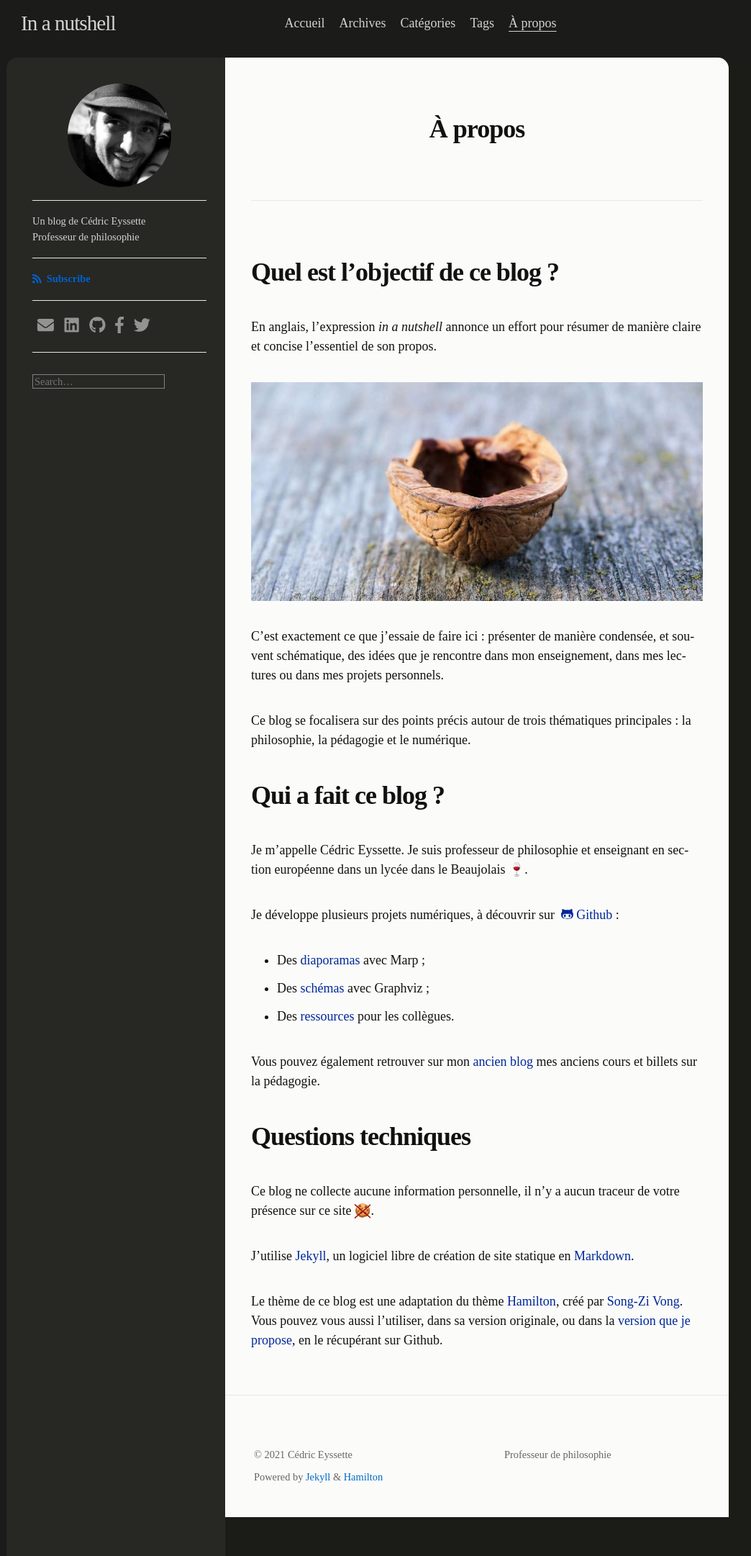
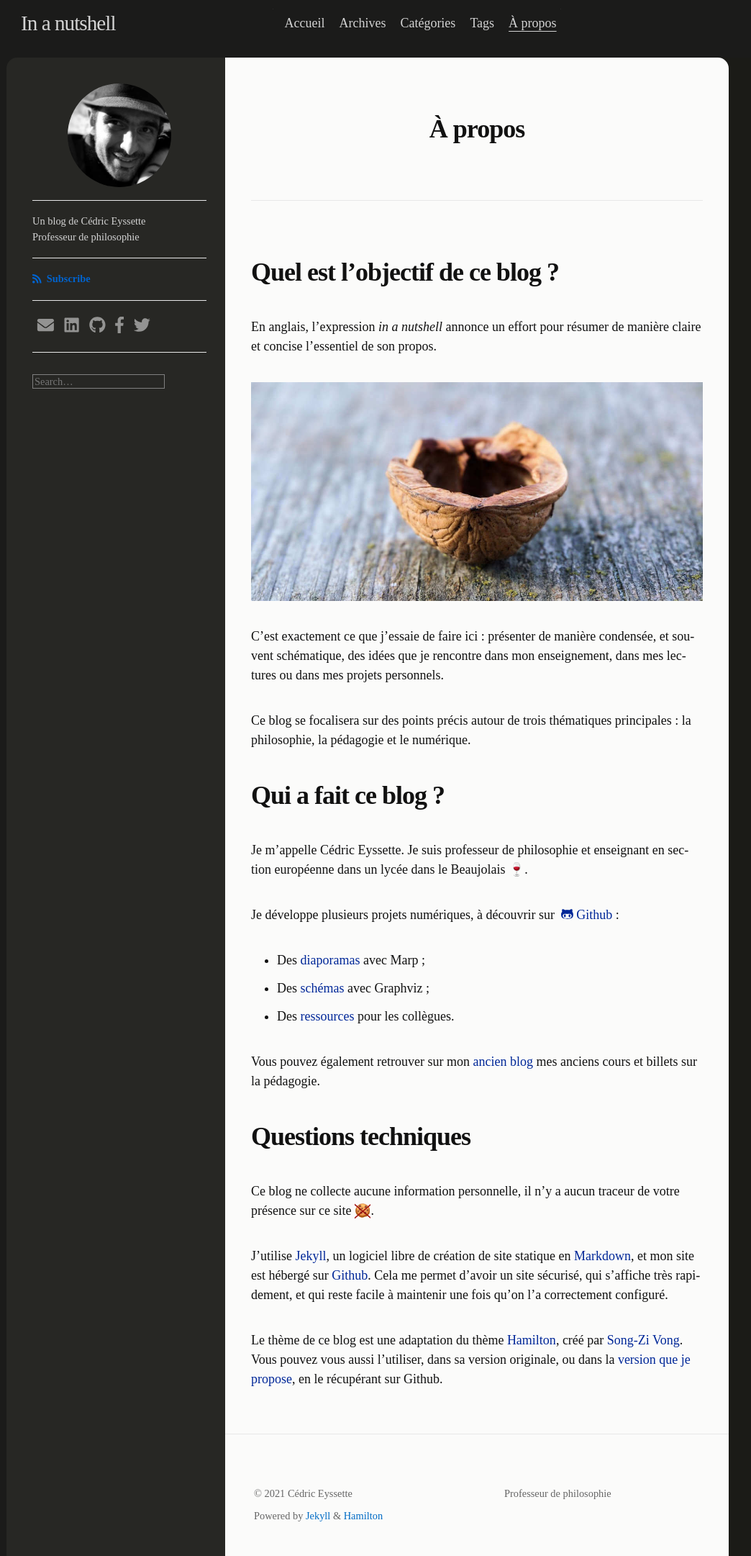
Before and after one commit to eyssette/Blog, a Jekyll site: the page built from about.md, in a window 1280 px wide. Shown: the whole page at 72% size, without its empty margins (107-1151 px from the left). Built offline with Jekyll 4.4.1, drawn with Linux system fonts in a browser that asks for light colours; nearby versions of some CDN libraries; some web fonts are replaced; comment, search, counter and statistics services are not loaded.

Commit message:
Update about.md

```diff
--- a/about.md
+++ b/about.md
@@ -30,6 +30,6 @@ Vous pouvez également retrouver sur mon [ancien blog](https://eyssette.github.i
 
 Ce blog ne collecte aucune information personnelle, il n'y a aucun traceur de votre présence sur ce site <span class="cross">🍪</span>.
 
-J'utilise [Jekyll](https://jekyllrb.com/), un logiciel libre de création de site statique en [Markdown](https://daringfireball.net/projects/markdown/).
+J'utilise [Jekyll](https://jekyllrb.com/), un logiciel libre de création de site statique en [Markdown](https://daringfireball.net/projects/markdown/), et mon site est hébergé sur [Github](https://github.com/). Cela me permet d'avoir un site sécurisé, qui s'affiche très rapidement, et qui reste facile à maintenir une fois qu'on l'a correctement configuré.
 
 Le thème de ce blog est une adaptation du thème [Hamilton](https://github.com/zivhub/jekyll-theme-hamilton), créé par [Song-Zi Vong](https://github.com/zivhub). Vous pouvez vous aussi l'utiliser, dans sa version originale, ou dans la [version que je propose](https://github.com/eyssette/in-a-nutshell), en le récupérant sur Github.
```
